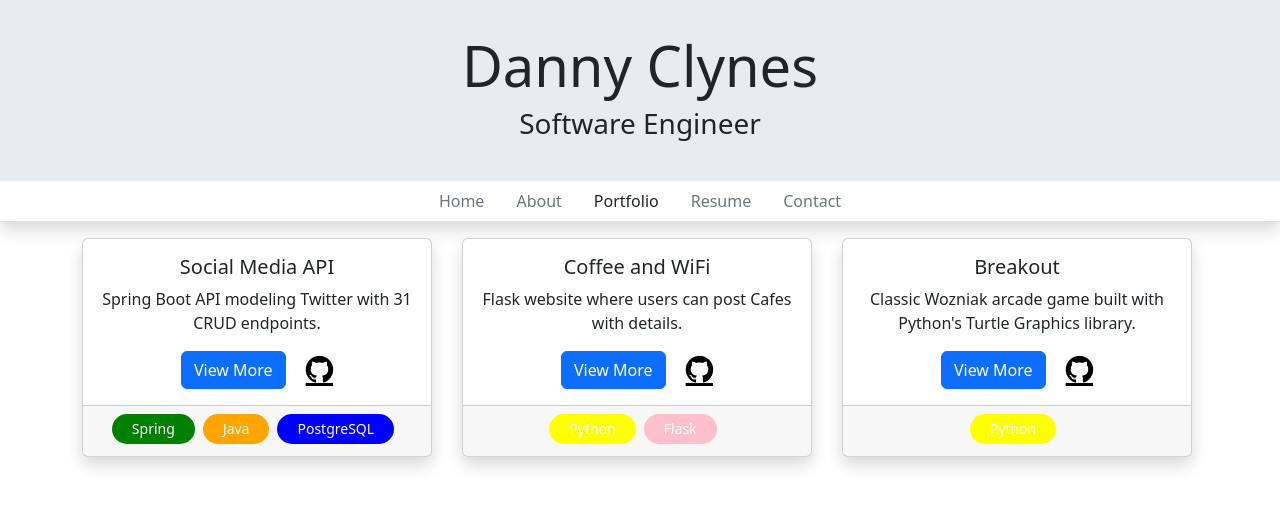
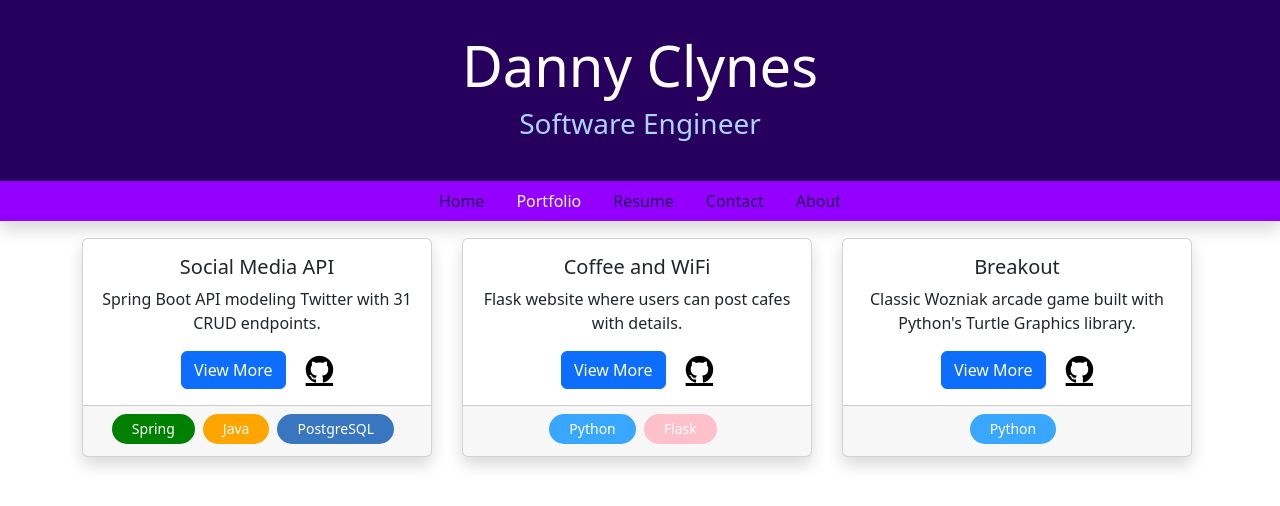
Before and after one commit to dannyc12/portfolio-website, an Angular app in the folder PortfolioWebsite/: page /portfolio in a window 1280 px wide. Shown: the top 506 px of the page. Built offline with nearby package versions, Linux system fonts and the light colour scheme.

Commit message:
change: changed color scheme and added keyframes to animation in portfolio ts

```diff
--- a/PortfolioWebsite/src/app/_services/projects.service.ts
+++ b/PortfolioWebsite/src/app/_services/projects.service.ts
@@ -20,7 +20,7 @@ export class ProjectsService {
   {
     id: 1,
     name: 'Coffee and WiFi',
-    summary: 'Flask website where users can post Cafes with details',
+    summary: 'Flask website where users can post cafes with details',
     description: '',
     projectLink: 'https://github.com/dannyc12/Portfolio_Coffee_WiFi_Website_SQL',
     tags: [Tag.PYTHON, Tag.FLASK],
--- a/PortfolioWebsite/src/app/header/header.component.css
+++ b/PortfolioWebsite/src/app/header/header.component.css
@@ -1,4 +1,9 @@
 .jumbotron {
     padding: 2rem 1rem;
-    background-color: #e9ecef;
+    color: white;
+    /* background-color: #e9ecef; */
 }
+
+.role {
+    color: #AED2FF;
+}
--- a/PortfolioWebsite/src/app/header/header.component.html
+++ b/PortfolioWebsite/src/app/header/header.component.html
@@ -1,6 +1,6 @@
-<div class="jumbotron">
+<div class="jumbotron dark-purple">
     <div class="text-center">
         <h1 class="display-4">Danny Clynes</h1>
-        <h3>Software Engineer</h3>
+        <h3 class="role">Software Engineer</h3>
     </div>
 </div>
--- a/PortfolioWebsite/src/app/home/home.component.css
+++ b/PortfolioWebsite/src/app/home/home.component.css
@@ -0,0 +1,3 @@
+.text-home {
+    color: #9400FF;
+}
--- a/PortfolioWebsite/src/app/models/Tag.ts
+++ b/PortfolioWebsite/src/app/models/Tag.ts
@@ -2,11 +2,10 @@ export class Tag {
     static readonly ANGULAR = new Tag('Angular', 'red');
     static readonly SPRING = new Tag('Spring', 'green');
     static readonly JAVA = new Tag('Java', 'orange');
-    static readonly POSTGRESQL = new Tag('PostgreSQL', 'blue');
-    static readonly PYTHON = new Tag('Python', 'yellow');
+    static readonly POSTGRESQL = new Tag('PostgreSQL', '#3876BF');
+    static readonly PYTHON = new Tag('Python', '#39A7FF');
     static readonly FLASK = new Tag('Flask', 'pink');
     static readonly TYPESCRIPT = new Tag('TypeScript', 'darkred');
-
 
     private constructor(private readonly key: string, public readonly color: string) {
 
--- a/PortfolioWebsite/src/app/nav/nav.component.css
+++ b/PortfolioWebsite/src/app/nav/nav.component.css
@@ -0,0 +1,3 @@
+.text {
+    color: #27005D;
+}
--- a/PortfolioWebsite/src/app/nav/nav.component.html
+++ b/PortfolioWebsite/src/app/nav/nav.component.html
@@ -1,21 +1,21 @@
-<div class="navbar-expand-md border-bottom mb-3">
+<div class="navbar-expand-md border-bottom mb-3 light-purple">
     <div class="container">
         <ul class="nav justify-content-center">
             <li class="nav-item">
                 <!-- routerLinkActive adds styling to the currently selected nav bar link -->
-                <a class="nav-link text-secondary" routerLink="/home" routerLinkActive="text-dark">Home</a>
+                <a class="nav-link text" routerLink="/home" routerLinkActive="text-light">Home</a>
             </li>
             <li class="nav-item">
-                <a class="nav-link text-secondary" routerLink="/about" routerLinkActive="text-dark">About</a>
+                <a class="nav-link text" routerLink="/portfolio" routerLinkActive="text-light">Portfolio</a>
             </li>
             <li class="nav-item">
-                <a class="nav-link text-secondary" routerLink="/portfolio" routerLinkActive="text-dark">Portfolio</a>
+                <a class="nav-link text" routerLink="/resume" routerLinkActive="text-light">Resume</a>
             </li>
             <li class="nav-item">
-                <a class="nav-link text-secondary" routerLink="/resume" routerLinkActive="text-dark">Resume</a>
+                <a class="nav-link text" routerLink="/contact" routerLinkActive="text-light">Contact</a>
             </li>
             <li class="nav-item">
-                <a class="nav-link text-secondary" routerLink="/contact" routerLinkActive="text-dark">Contact</a>
+                <a class="nav-link text" routerLink="/about" routerLinkActive="text-light">About</a>
             </li>
         </ul>
     </div>
--- a/PortfolioWebsite/src/app/portfolio/portfolio.component.ts
+++ b/PortfolioWebsite/src/app/portfolio/portfolio.component.ts
@@ -2,7 +2,7 @@ import { Component, OnInit } from '@angular/core';
 import { Title } from '@angular/platform-browser';
 import { Project } from '../models/Project';
 import { ProjectsService } from '../_services/projects.service';
-import { animate, style, transition, trigger } from '@angular/animations';
+import { animate, style, transition, trigger, keyframes } from '@angular/animations';
 
 @Component({
   selector: 'app-portfolio',
@@ -12,10 +12,11 @@ import { animate, style, transition, trigger } from '@angular/animations';
     trigger('flyInOut', [
       transition('void => *', [
         style({transform: 'translateY(100%)'}),
-        animate('500ms')
-      ]),
-      transition('* => void', [
-        animate('1s', style({transform: 'translateY(100%)'}))
+        animate('500ms', keyframes([
+            style({opacity: 0, transform: 'translateY(100%)', offset: 0}),
+            style({opacity: .2, transform: 'translateY(50%)', offset: .5}),
+            style({opacity: 1, transform: 'translateY(0)', offset: 1.0}),
+        ]))
       ])
     ])
   ]
--- a/PortfolioWebsite/src/app/project-card/project-card.component.css
+++ b/PortfolioWebsite/src/app/project-card/project-card.component.css
@@ -7,13 +7,11 @@
     color: black;
 }
 
+.github-icon:hover {
+    transform: scale(1.1);
+}
+
 .card-details {
     display: flex;
     gap: 20px;
 }
-
-.center-items {
-    display: flex;
-    justify-content: center;
-    align-items: center;
-}
--- a/PortfolioWebsite/src/app/project-card/project-card.component.html
+++ b/PortfolioWebsite/src/app/project-card/project-card.component.html
@@ -5,7 +5,7 @@
         <p class="card-text">{{ project.summary }}.</p>
             <div class="center-items card-details">
                 <button class="btn btn-primary" (click)="OpenProjectModal()">View More</button>
-                <a class="fa fa-github fa-2x github-icon" href="{{ project.projectLink }}"></a>
+                <a class="fa fa-github fa-2x github-icon" href="{{ project.projectLink }}" target="_blank"></a>
             </div>
     </div>
 
--- a/PortfolioWebsite/src/styles.css
+++ b/PortfolioWebsite/src/styles.css
@@ -25,3 +25,19 @@
     justify-content: center;
     align-items: center;
 }
+
+.dark-purple {
+    background-color: #27005D;
+}
+
+.light-purple {
+    background-color: #9400FF;
+}
+
+.light-blue {
+    background-color: #AED2FF;
+}
+
+.pale {
+    background-color: #E4F1FF;
+}
```
